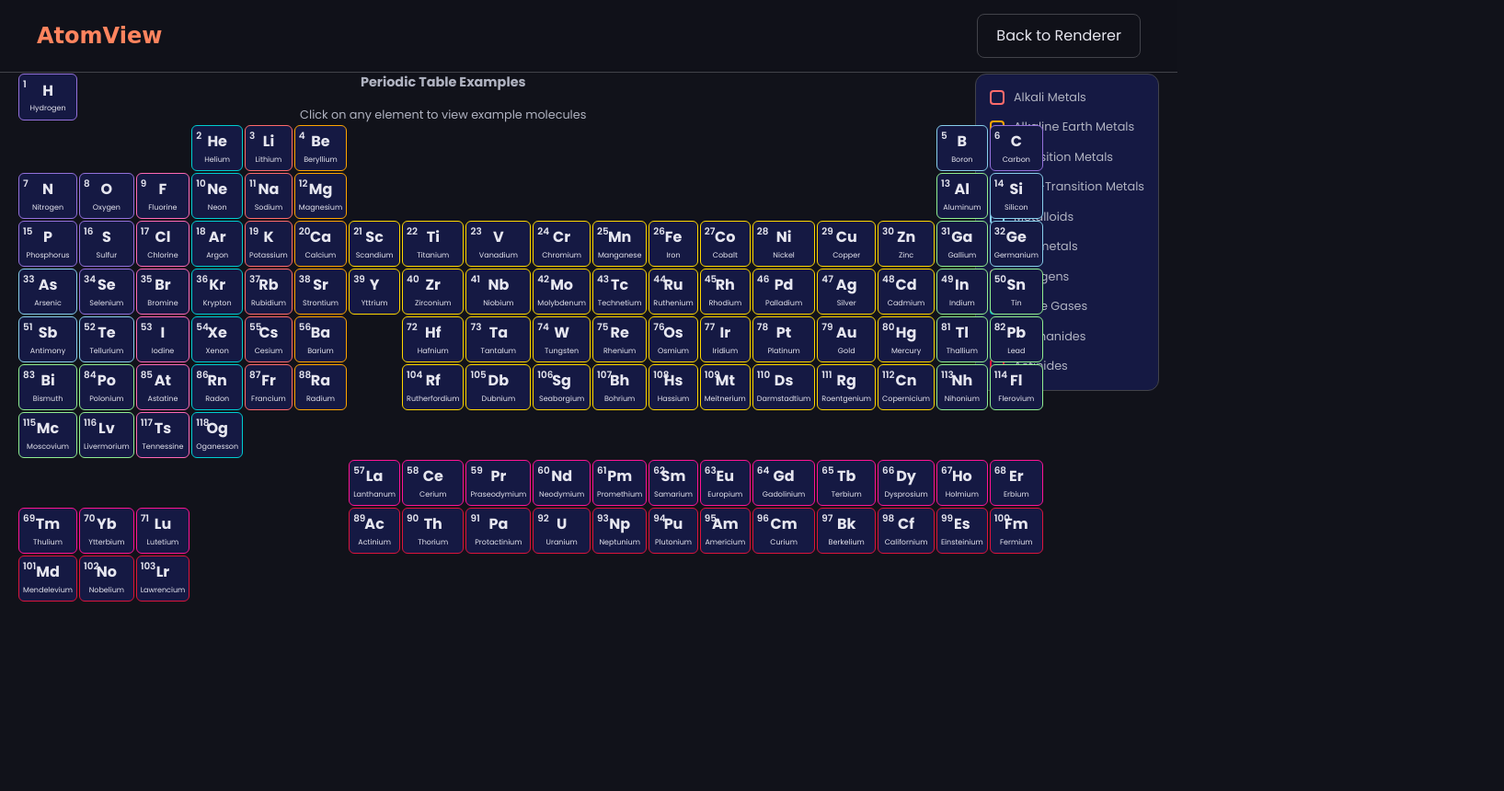
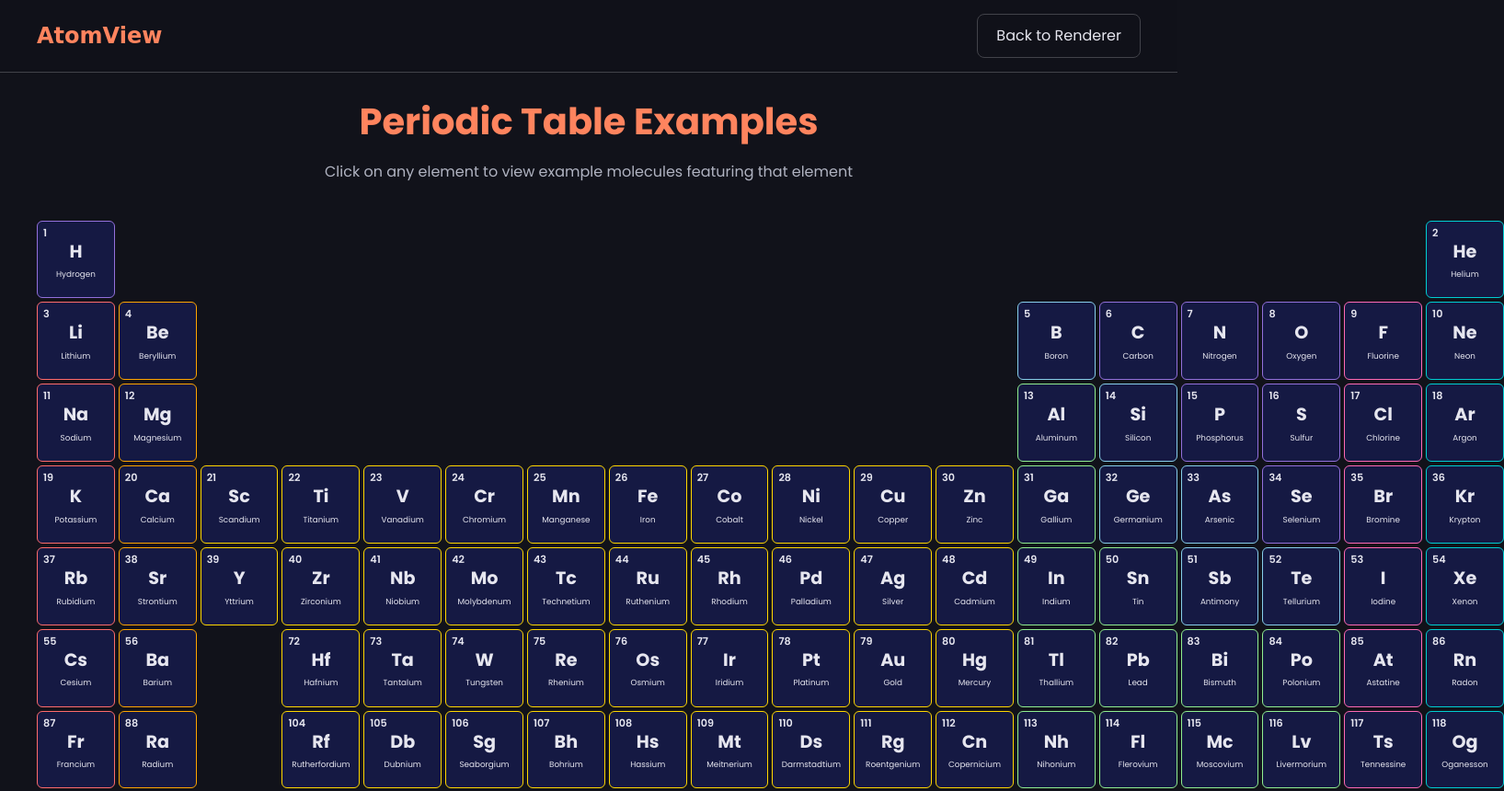
Before and after one commit to eshantsonhar/Computer-Science-Molecular-renderer, a website: page pages/periodic_table.html in a window 1280 px wide. Shown: the top 860 px of the page at 92% size, 1635 px wide, since content can reach past the window. Before the commit the page ends 800 px from the top, so only its background shows below. Drawn offline with Linux system fonts and the light colour scheme; a web font is replaced by a local one.

Commit message:
Restore standard periodic table layout
- Restored header to top of page (not in table gap)
- Removed forced viewport height constraint
- Restored legend to bottom in horizontal layout
- Kept all elements in standard periodic table positions
- Elements are not moved or rearranged

Generated with [Devin](https://devin.ai)

Co-Authored-By: Devin <158243242+devin-ai-integration[bot]@users.noreply.github.com>

```diff
--- a/pages/periodic_table.html
+++ b/pages/periodic_table.html
@@ -81,55 +81,41 @@
 
         /* Main Content */
         main {
-            max-width: 100%;
+            max-width: 1400px;
             margin: 0 auto;
-            padding: 80px 20px 20px;
-            display: flex;
-            gap: 20px;
-            align-items: flex-start;
-            height: calc(100vh - 60px);
-        }
-
-        .content-wrapper {
-            flex: 1;
-            min-width: 0;
-            display: flex;
-            flex-direction: column;
+            padding: 100px 40px 60px;
         }
 
         .page-header {
-            margin-bottom: 10px;
+            margin-bottom: 30px;
             text-align: center;
         }
 
         .page-header h1 {
-            font-size: 1.8rem;
+            font-size: 2.5rem;
             color: var(--accent-clr);
-            margin-bottom: 5px;
+            margin-bottom: 10px;
         }
 
         .page-header p {
             color: var(--secondary-text-clr);
-            font-size: 0.85rem;
+            font-size: 1rem;
         }
 
         /* Periodic Table */
         .periodic-table {
             display: grid;
             grid-template-columns: repeat(18, 1fr);
-            grid-template-rows: repeat(10, auto);
-            gap: 2px;
-            width: 100%;
-            flex: 1;
+            gap: 4px;
+            margin: 40px 0;
         }
 
         .element {
-            width: 100%;
-            min-height: 50px;
+            aspect-ratio: 1;
             background: var(--hover-clr);
             border: 1px solid var(--line-clr);
             border-radius: 6px;
-            padding: 4px;
+            padding: 8px;
             display: flex;
             flex-direction: column;
             justify-content: center;
@@ -144,48 +130,27 @@
         .element:hover {
             background: var(--accent-clr);
             color: white;
-            transform: scale(1.05);
+            transform: scale(1.1);
             z-index: 10;
             box-shadow: 0 4px 15px rgba(255, 132, 94, 0.4);
         }
 
         .element .atomic-number {
-            font-size: 0.65rem;
+            font-size: 0.7rem;
             font-weight: 600;
             position: absolute;
-            top: 3px;
-            left: 4px;
+            top: 4px;
+            left: 6px;
         }
 
         .element .symbol {
-            font-size: 1rem;
+            font-size: 1.2rem;
             font-weight: 700;
         }
 
         .element .name {
-            font-size: 0.5rem;
-            margin-top: 1px;
-        }
-
-        .element.header-text {
-            background: transparent;
-            border: none;
-            grid-column: 3 / 14;
-            grid-row: 1 / 3;
-            padding: 0;
-            min-height: auto;
-            text-align: center;
-            justify-content: center;
-            align-items: center;
-            font-size: 0.9rem;
-            color: var(--secondary-text-clr);
-            line-height: 1.3;
-        }
-
-        .element.header-text:hover {
-            background: transparent;
-            transform: none;
-            box-shadow: none;
+            font-size: 0.55rem;
+            margin-top: 2px;
         }
 
         /* Element Categories */
@@ -208,32 +173,28 @@
         /* Legend */
         .legend {
             display: flex;
-            flex-direction: column;
-            gap: 12px;
-            padding: 15px;
+            flex-wrap: wrap;
+            gap: 15px;
+            margin-top: 40px;
+            padding: 20px;
             background: var(--hover-clr);
             border: 1px solid var(--line-clr);
             border-radius: 12px;
-            min-width: 180px;
-            flex-shrink: 0;
-            max-height: calc(100vh - 100px);
-            overflow-y: auto;
         }
 
         .legend-item {
             display: flex;
             align-items: center;
-            gap: 10px;
-            font-size: 0.8rem;
+            gap: 8px;
+            font-size: 0.9rem;
             color: var(--secondary-text-clr);
         }
 
         .legend-color {
-            width: 16px;
-            height: 16px;
+            width: 20px;
+            height: 20px;
             border-radius: 4px;
             border: 2px solid;
-            flex-shrink: 0;
         }
 
         /* Footer */
@@ -251,32 +212,18 @@
 
         /* Responsive */
         @media (max-width: 1200px) {
-            main {
-                flex-direction: column;
-            }
-
-            .legend {
-                flex-direction: row;
-                flex-wrap: wrap;
-                min-width: auto;
-            }
-
             .periodic-table {
                 grid-template-columns: repeat(9, 1fr);
             }
         }
 
         @media (max-width: 768px) {
+            .periodic-table {
+                grid-template-columns: repeat(6, 1fr);
+            }
+
             .page-header h1 {
                 font-size: 2rem;
-            }
-
-            .legend {
-                font-size: 0.8rem;
-            }
-
-            .periodic-table {
-                grid-template-columns: repeat(6, 1fr);
             }
         }
     </style>
@@ -288,10 +235,13 @@
     </nav>
 
     <main>
-        <div class="content-wrapper">
-            <div class="periodic-table" id="periodicTable">
-                <!-- Periodic table will be generated by JavaScript -->
-            </div>
+        <div class="page-header">
+            <h1>Periodic Table Examples</h1>
+            <p>Click on any element to view example molecules featuring that element</p>
+        </div>
+
+        <div class="periodic-table" id="periodicTable">
+            <!-- Periodic table will be generated by JavaScript -->
         </div>
 
         <div class="legend">
@@ -337,6 +287,11 @@
             </div>
         </div>
     </main>
+
+    <footer>
+        <p>AtomView - Developed by Eshant, Soham, Arush, Archit</p>
+        <p><a href="../atomview_main.html">Return to Molecular Renderer</a></p>
+    </footer>
 
     <script>
         const elements = [
@@ -463,12 +418,6 @@
         function buildPeriodicTable() {
             const table = document.getElementById('periodicTable');
 
-            // Add header text in the gap (rows 1-2, columns 3-13)
-            const headerElement = document.createElement('div');
-            headerElement.className = 'element header-text';
-            headerElement.innerHTML = '<strong>Periodic Table Examples</strong><br><span style="font-size: 0.8rem;">Click on any element to view example molecules</span>';
-            table.appendChild(headerElement);
-
             // Create grid cells for 10 rows x 18 columns
             for (let row = 1; row <= 10; row++) {
                 for (let col = 1; col <= 18; col++) {
```
